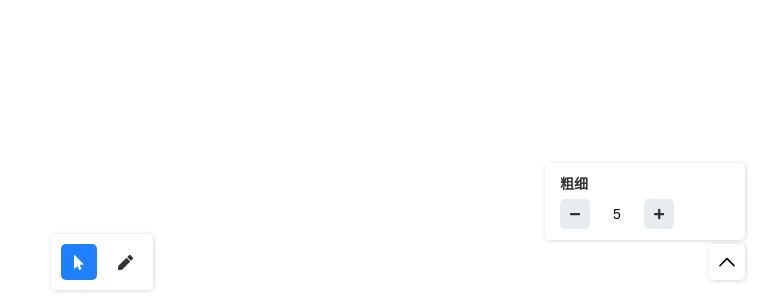
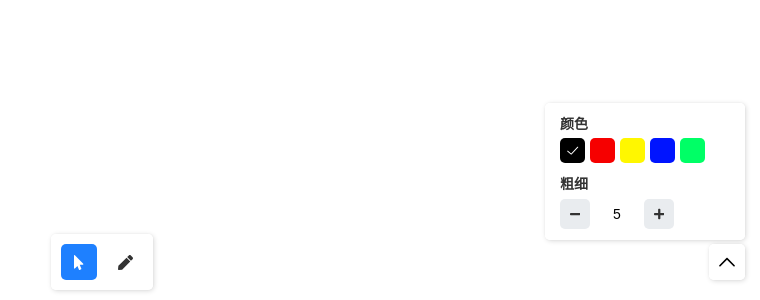
Before and after one commit to moneyinto/whiteboard, a Vue app: page / in a window 1280 px wide. Shown: the part 500-800 px from the top of the page, without its empty margins (520-1280 px from the left). Built offline with nearby package versions, Linux system fonts and the light colour scheme.

Commit message:
画笔增加颜色设置

```diff
--- /dev/null
+++ b/src/components/WhiteBoard/components/colorPicker.vue
@@ -0,0 +1,61 @@
+<template>
+    <div class="wb-color-picker">
+        <div
+            class="wb-color-item"
+            :style="{ backgroundColor: color }"
+            v-for="color in customColors"
+            :key="color"
+            @click="selectedColor(color)"
+        >
+            <Tick v-if="inputValue === color" />
+        </div>
+    </div>
+</template>
+
+<script setup lang="ts">
+import { ref, defineProps, defineEmits, toRefs } from "vue";
+import Tick from "../icons/tick.vue";
+const props = defineProps({
+    inputValue: {
+        type: String,
+        required: true
+    }
+});
+const { inputValue } = toRefs(props);
+const customColors = ref([
+    "#000000",
+    "#f60000",
+    "#fff700",
+    "#0014ff",
+    "#00ff66"
+]);
+
+const emit = defineEmits(["update"]);
+const selectedColor = (color: string) => {
+    emit("update", color);
+}
+</script>
+
+<style scoped>
+.wb-color-picker {
+    display: flex;
+    align-items: center;
+}
+
+.wb-color-item {
+    width: 25px;
+    height: 25px;
+    display: flex;
+    align-items: center;
+    justify-content: center;
+    border-radius: 5px;
+    margin-right: 5px;
+    cursor: pointer;
+}
+
+.wb-color-item svg {
+    width: 15px;
+    fill: #ffffff;
+    color: #ffffff;
+}
+</style>
--- a/src/components/WhiteBoard/components/toolbar.vue
+++ b/src/components/WhiteBoard/components/toolbar.vue
@@ -22,6 +22,15 @@
         <div class="wb-setting">
             <div class="wb-setting-card" :class="settingShow ? 'open' : 'close'">
                 <div class="wb-setting-line">
+                    <div class="wb-setting-label">颜色</div>
+                    <div class="wb-setting-value">
+                        <ColorPicker
+                            :inputValue="strokeColor"
+                            @update="(color: string) => selectedColor(color)"
+                        />
+                    </div>
+                </div>
+                <div class="wb-setting-line">
                     <div class="wb-setting-label">粗细</div>
                     <div class="wb-setting-value">
                         <Step
@@ -42,52 +51,57 @@
 
 <script setup lang="ts">
 import { defineEmits, defineProps, ref, toRefs } from "vue";
+import { OPTION_TYPE } from "../config";
 import Mouse from "../icons/mouse.vue";
 import Pen from "../icons/pen.vue";
 import Setting from "../icons/setting.vue";
 import Step from "./step.vue";
-import { OPTION_TYPE } from "../config";
+import ColorPicker from "./colorPicker.vue";
 
-const emit = defineEmits(["updateOptionType", "updateLineWidth"]);
+const emit = defineEmits(["update:optionType", "update:lineWidth", "update:strokeColor"]);
 
 const props = defineProps({
     optionType: {
         type: String,
-        default: OPTION_TYPE.MOUSE
+        requried: true
+    },
+
+    lineWidth: {
+        type: Number,
+        required: true
+    },
+
+    strokeColor: {
+        type: String,
+        required: true
     }
 });
 
-const { optionType } = toRefs(props);
+const { optionType, strokeColor, lineWidth } = toRefs(props);
 
 const settingShow = ref(true);
 
 const selectedMode = (type: string) => {
-    emit("updateOptionType", type);
+    console.log("select mode");
+    emit("update:optionType", type);
 };
 
-const lineWidth = ref(5);
+const selectedColor = (color: string) => {
+    console.log("update color");
+    emit("update:strokeColor", color);
+};
+
 const reduce = () => {
     if (lineWidth.value === 1) return;
-    if (lineWidth.value === 5) {
-        lineWidth.value = 1;
-    } else {
-        lineWidth.value -= 5;
-    }
-    emit("updateLineWidth", lineWidth.value);
+    emit("update:lineWidth", lineWidth.value === 5 ? 1 : lineWidth.value - 5);
 };
 
 const add = () => {
-    if (lineWidth.value === 1) {
-        lineWidth.value = 5;
-    } else {
-        lineWidth.value += 5;
-    }
-    emit("updateLineWidth", lineWidth.value);
+    emit("update:lineWidth", lineWidth.value === 1 ? 5 : lineWidth.value + 5);
 };
 
 const input = (value: number) => {
-    lineWidth.value = value;
-    emit("updateLineWidth", lineWidth.value);
+    emit("update:lineWidth", value);
 };
 </script>
 
--- a/src/components/WhiteBoard/hooks/useCreateElement.ts
+++ b/src/components/WhiteBoard/hooks/useCreateElement.ts
@@ -9,7 +9,6 @@ export default (elements: Ref<IElement[]>, canvasConfig: ICanvasConfig) => {
     };
 
     const createPenElement = ({ x, y }: { x: number; y: number }) => {
-        console.log(canvasConfig.lineWidth);
         return createElement({
             id: createRandomCode(),
             type: "pen",
@@ -21,7 +20,8 @@ export default (elements: Ref<IElement[]>, canvasConfig: ICanvasConfig) => {
             angle: 0,
             isDelete: false,
             locked: false,
-            lineWidth: canvasConfig.lineWidth
+            lineWidth: canvasConfig.lineWidth,
+            strokeColor: canvasConfig.strokeColor
         });
     };
 
--- a/src/components/WhiteBoard/hooks/useRenderElement.ts
+++ b/src/components/WhiteBoard/hooks/useRenderElement.ts
@@ -28,8 +28,7 @@ export default (canvas: Ref<HTMLCanvasElement | null>, context: Ref<CanvasRender
         context.value.translate(-shiftX, -shiftY);
 
         // 绘制笔记
-        // context.value.lineWidth = 12;
-        // context.value.fillStyle = "rgba(0, 0, 0, .5)";
+        context.value.fillStyle = element.strokeColor;
         const path = getPenSvgPath(element.points, element.lineWidth);
         context.value.fill(path);
         context.value.stroke();
--- a/src/components/WhiteBoard/hooks/useTool.ts
+++ /dev/null
@@ -1,16 +0,0 @@
-import { ICanvasConfig } from "../types";
-
-export default (canvasConfig: ICanvasConfig) => {
-    const updateOptionType = (type: string) => {
-        canvasConfig.optionType = type;
-    };
-
-    const updateLineWidth = (value: number) => {
-        canvasConfig.lineWidth = value;
-    };
-
-    return {
-        updateOptionType,
-        updateLineWidth
-    };
-};
--- /dev/null
+++ b/src/components/WhiteBoard/icons/tick.vue
@@ -0,0 +1,7 @@
+<template>
+    <svg viewBox="0 0 1024 1024">
+        <path
+            d="M892.064 261.888a31.936 31.936 0 0 0-45.216 1.472L421.664 717.248 201.216 532.032a32 32 0 1 0-41.152 48.992l243.648 204.704a31.872 31.872 0 0 0 20.576 7.488 31.808 31.808 0 0 0 23.36-10.112l445.888-475.968a32 32 0 0 0-1.472-45.248z"
+        ></path>
+    </svg>
+</template>
--- a/src/components/WhiteBoard/index.vue
+++ b/src/components/WhiteBoard/index.vue
@@ -12,9 +12,9 @@
 		></canvas>
 
         <ToolBar
-            :optionType="canvasConfig.optionType"
-            @updateOptionType="updateOptionType"
-            @updateLineWidth="updateLineWidth"
+            v-model:strokeColor="canvasConfig.strokeColor"
+            v-model:optionType="canvasConfig.optionType"
+            v-model:lineWidth="canvasConfig.lineWidth"
         />
 	</div>
 </template>
@@ -24,7 +24,6 @@ import { ref, nextTick, reactive } from "vue";
 import ToolBar from "./components/toolbar.vue";
 import useHandlePointer from "./hooks/useHandlePointer";
 import useRenderElement from "./hooks/useRenderElement";
-import useTool from "./hooks/useTool";
 import { IElement, ICanvasConfig } from "./types";
 import { OPTION_TYPE } from "./config";
 import { throttle } from "./utils";
@@ -46,7 +45,8 @@ const canvasConfig = reactive<ICanvasConfig>({
     scrollY: 0,
     zoom: 1,
     optionType: OPTION_TYPE.MOUSE,
-    lineWidth: 5
+    lineWidth: 5,
+    strokeColor: "#000000"
 });
 
 // 是否支持触摸
@@ -56,9 +56,6 @@ const canTouch = "ontouchstart" in (window as any);
 const elements = ref<IElement[]>([]);
 const { handleDown, handleMove, handleUp } = useHandlePointer(canvas, context, elements, canvasConfig);
 const { renderElements } = useRenderElement(canvas, context, canvasConfig);
-
-// tool工具update事件
-const { updateOptionType, updateLineWidth } = useTool(canvasConfig);
 
 nextTick(() => {
     if (!canvas.value || !whiteboard.value) return;
--- a/src/components/WhiteBoard/types/index.ts
+++ b/src/components/WhiteBoard/types/index.ts
@@ -34,6 +34,7 @@ export type IPoint = number[];
 export interface IPenElement extends IBaseElement {
     points: IPoint[];
     lineWidth: number;
+    strokeColor: string;
 }
 
 /**
@@ -57,6 +58,7 @@ export interface ICanvasConfig {
     zoom: number;
     optionType: string;
     lineWidth: number;
+    strokeColor: string;
 }
 
 export type IBoundsCoords = [number, number, number, number];
```
